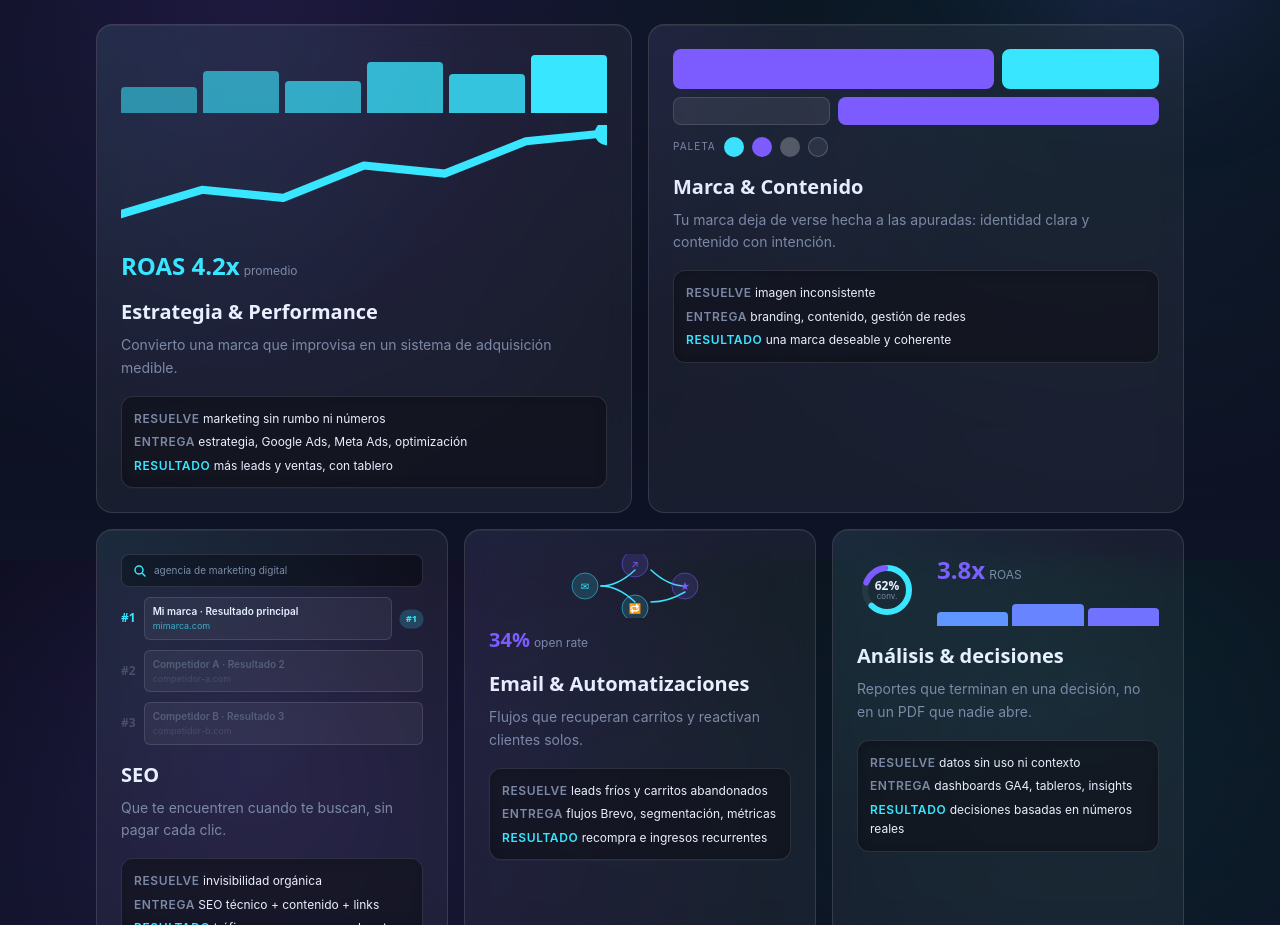
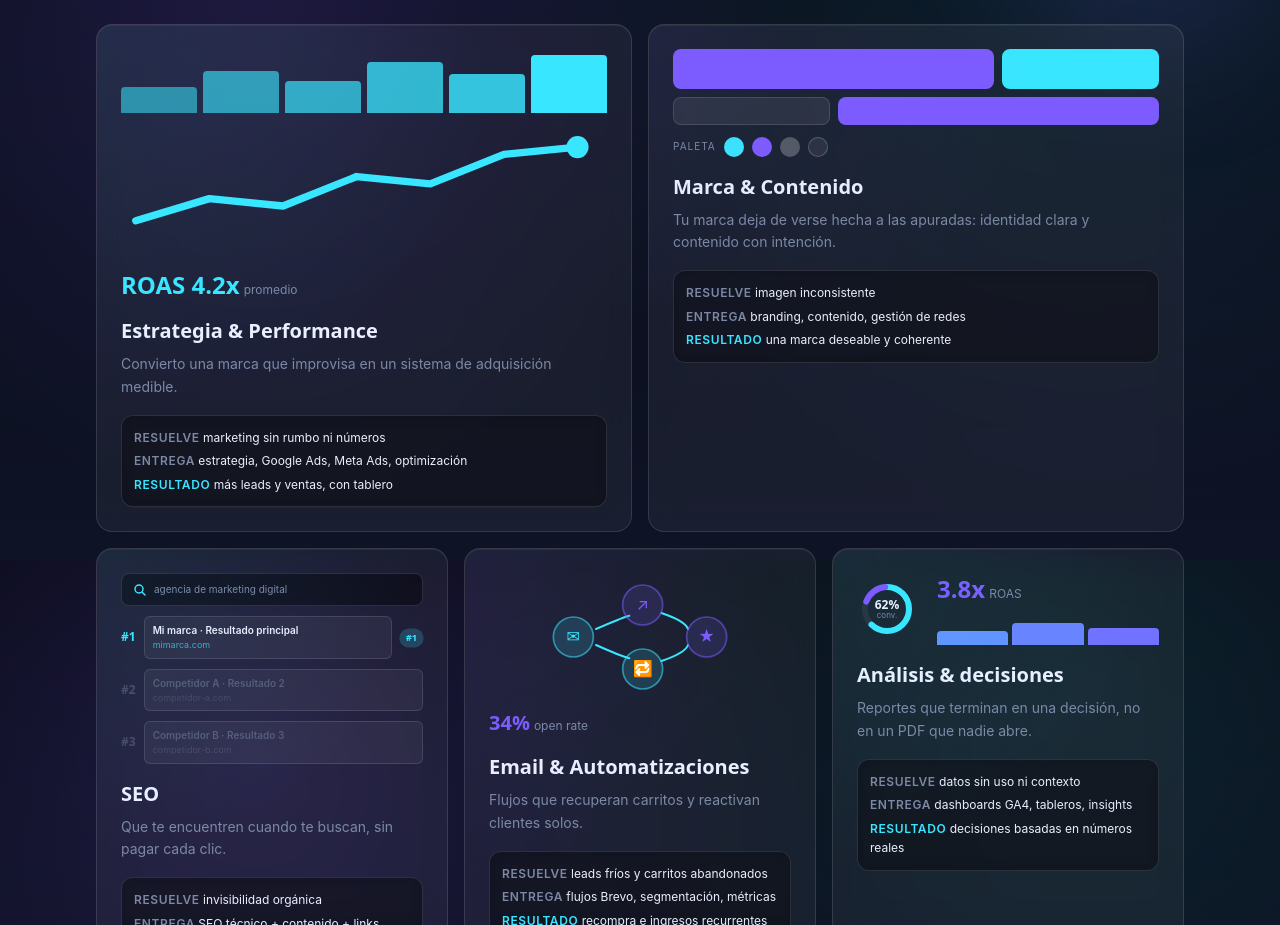
Before and after one commit to Gaston3000/Nachera, a React (Vite) app: page / in a window 1280 px wide. Shown: the part 1840-2765 px from the top of the page. Built offline with nearby package versions, Linux system fonts and the light colour scheme.

Commit message:
fix(solutions): FlowViz no se corta + más grande (viewBox 140x96, r15, h-28); padding viewBox de la línea de Performance

```diff
--- a/src/components/Solutions.jsx
+++ b/src/components/Solutions.jsx
@@ -84,7 +84,7 @@ function BarChartViz({ inView }) {
         ))}
       </div>
       {/* SVG trend line */}
-      <svg viewBox="0 0 120 28" className="w-full" fill="none">
+      <svg viewBox="-4 -4 132 36" className="w-full overflow-visible" fill="none">
         <motion.path
           d="M0 22 L20 16 L40 18 L60 10 L80 12 L100 4 L120 2"
           stroke="var(--c-accent)"
@@ -258,18 +258,18 @@ function FlowViz({ inView }) {
   const openRate = useCountUp(34, { decimals: 0, suffix: '%', duration: 1.2, inView })
 
   const nodes = [
-    { label: '✉', color: 'var(--c-accent)', x: 10, y: 32 },
-    { label: '↗', color: 'var(--c-accent2)', x: 60, y: 10 },
-    { label: '🔁', color: 'var(--c-accent)', x: 60, y: 54 },
-    { label: '★', color: 'var(--c-accent2)', x: 110, y: 32 },
+    { label: '✉', color: 'var(--c-accent)', x: 20, y: 48 },
+    { label: '↗', color: 'var(--c-accent2)', x: 72, y: 24 },
+    { label: '🔁', color: 'var(--c-accent)', x: 72, y: 72 },
+    { label: '★', color: 'var(--c-accent2)', x: 120, y: 48 },
   ]
 
-  // SVG connector paths between nodes
+  // SVG connector paths between nodes (endpoints kept inside the padded viewBox)
   const connectors = [
-    { d: 'M26 32 Q43 32 60 16', delay: 0.3 },
-    { d: 'M26 32 Q43 32 60 48', delay: 0.45 },
-    { d: 'M76 16 Q93 32 110 32', delay: 0.65 },
-    { d: 'M76 48 Q93 48 110 38', delay: 0.75 },
+    { d: 'M37 42 Q55 34 62 32', delay: 0.3 },
+    { d: 'M37 54 Q55 62 62 64', delay: 0.45 },
+    { d: 'M86 30 Q104 36 106 42', delay: 0.65 },
+    { d: 'M86 66 Q104 60 106 54', delay: 0.75 },
   ]
 
   const nodeVariants = {
@@ -284,8 +284,8 @@ function FlowViz({ inView }) {
 
   return (
     <div className="flex flex-col gap-2" aria-hidden="true">
-      <div className="relative h-16 w-full">
-        <svg viewBox="0 0 130 64" className="absolute inset-0 h-full w-full" fill="none">
+      <div className="relative h-28 w-full sm:h-32">
+        <svg viewBox="0 0 140 96" preserveAspectRatio="xMidYMid meet" className="absolute inset-0 h-full w-full overflow-visible" fill="none">
           {/* connector lines */}
           {connectors.map((c, i) => (
             <motion.path
@@ -302,8 +302,8 @@ function FlowViz({ inView }) {
           {/* nodes */}
           {nodes.map((n, i) => (
             <motion.g key={i} variants={reduce ? {} : nodeVariants}>
-              <circle cx={n.x} cy={n.y} r="13" fill={n.color} fillOpacity="0.15" stroke={n.color} strokeOpacity="0.5" strokeWidth="1" />
-              <text x={n.x} y={n.y + 4} textAnchor="middle" fontSize="10" fill={n.color}>{n.label}</text>
+              <circle cx={n.x} cy={n.y} r="15" fill={n.color} fillOpacity="0.15" stroke={n.color} strokeOpacity="0.55" strokeWidth="1.25" />
+              <text x={n.x} y={n.y + 4} textAnchor="middle" fontSize="12" fill={n.color}>{n.label}</text>
             </motion.g>
           ))}
         </svg>
```
